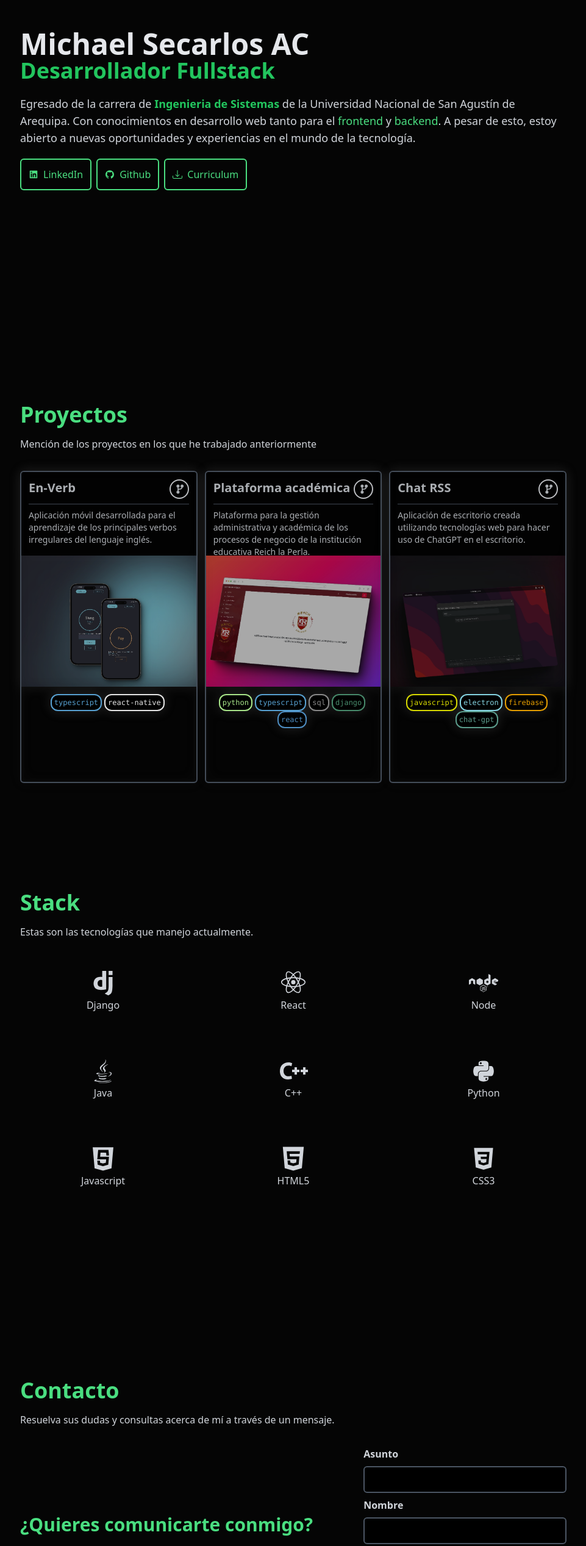
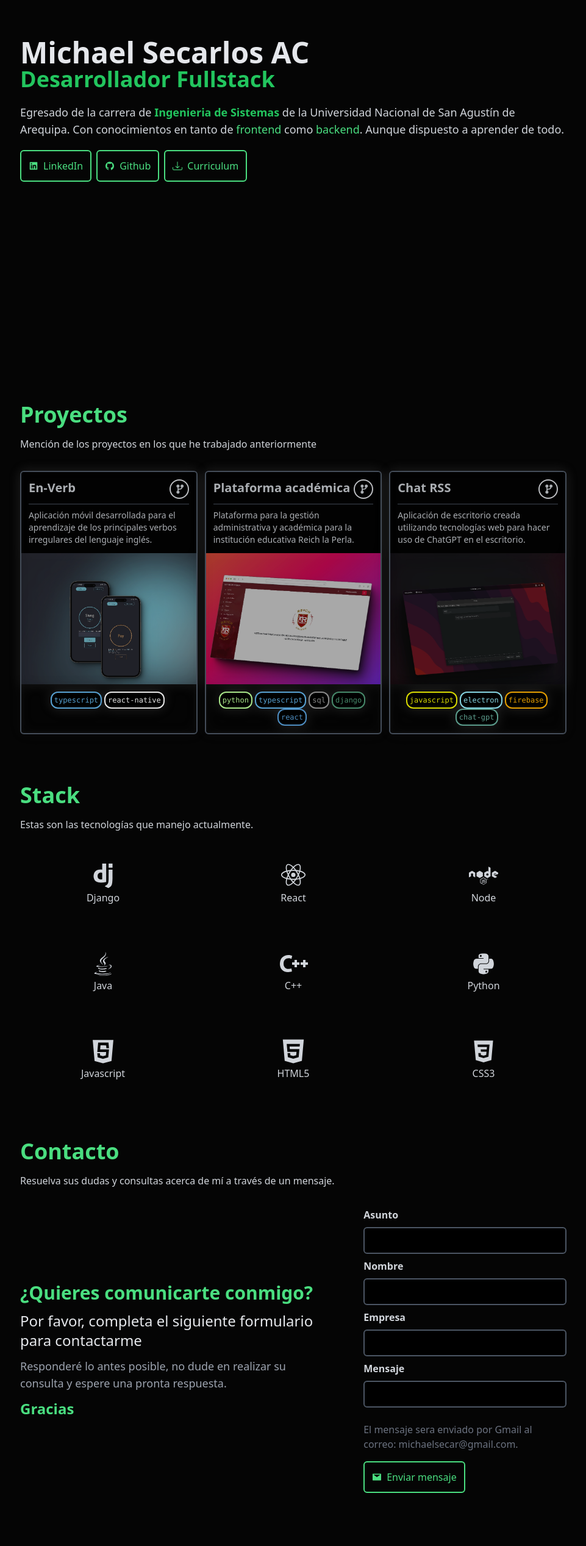
Before and after one commit to michaelsecar/portfolio, a React (Vite) app: page / in a window 1280 px wide. Shown: the part 220-2755 px from the top of the page at 61% size, without its empty margins (159-1120 px from the left). Built offline with nearby package versions, Linux system fonts and the light colour scheme.

Commit message:
Agregado responsive

```diff
--- a/package.json
+++ b/package.json
@@ -4,7 +4,7 @@
   "version": "0.0.0",
   "type": "module",
   "scripts": {
-    "dev": "vite",
+    "dev": "vite --host",
     "build": "vite build",
     "preview": "vite preview"
   },
--- a/public/projects.json
+++ b/public/projects.json
@@ -8,7 +8,7 @@
     },
     {
         "title": "Plataforma académica",
-        "description": "Plataforma para la gestión administrativa y académica de los procesos de negocio de la institución educativa Reich la Perla.",
+        "description": "Plataforma para la gestión administrativa y académica para la institución educativa Reich la Perla.",
         "image":"/reich.png",
         "repository": "https://gitlab.com/frego100/pisw_2023_reich_colegio",
         "technologies": ["python", "typescript", "sql", "django", "react"]
--- a/src/components/Contact/Contact.jsx
+++ b/src/components/Contact/Contact.jsx
@@ -16,10 +16,10 @@ export const Contact = () => {
     }
 
     return (
-        <div className="container h-screen pt-8">
+        <div className="container h-fit pt-8">
             <Title title="Contacto" description="Resuelva sus dudas y consultas acerca de mí a través de un mensaje."/>
-            <div className="flex gap-16 justify-center">
-                <div className="flex w-3/5 flex-col justify-center gap-3">
+            <div className="md:flex gap-16 justify-center">
+                <div className="hidden md:flex md:w-3/5 md:visible flex-col justify-center gap-3">
                     <h2 className="font-bold text-green-400 text-3xl">¿Quieres comunicarte conmigo?</h2>
                     <p className='text-gray-200 text-2xl'>
                         Por favor, completa el siguiente formulario para contactarme
@@ -29,13 +29,13 @@ export const Contact = () => {
                     </p>
                     <p className='text-green-400 font-bold text-2xl'>Gracias</p>
                 </div>
-                <div className="flex w-2/5">
+                <div className="flex md:w-2/5">
                     <form action="#" method="get" className="w-full rounded-md">
                         <TextInput input="Asunto" callback={setAsunto}/>
                         <TextInput input="Nombre" callback={setNombre}/>
                         <TextInput input="Empresa" callback={setEmpresa}/>
                         <TextInput input="Mensaje" callback={setMensaje}/>
-                        <p className="py-4 text-gray-500 size-sm">El mensaje sera enviado por Gmail.</p>
+                        <p className="py-4 text-gray-500 size-sm">El mensaje sera enviado por Gmail al correo: michaelsecar@gmail.com.</p>
                         <div className="flex">
                             <Anchor text="Enviar mensaje" Icon={MailIcon} href={`https://mail.google.com/mail/?view=cm&fs=1&to=michaelsecar@gmail.com&su=${asunto}+-+${empresa}&body=De+${nombre}.+${mensaje}`}/>
                         </div>
--- a/src/components/Footer/Footer.jsx
+++ b/src/components/Footer/Footer.jsx
@@ -2,12 +2,12 @@ import { MailIcon, GitHubIcon, LinkedInIcon } from '../../icons/Icons'
 
 export const Footer = () => {
     return (
-        <div className="container flex justify-between h-48 mt-24">
+        <div className="container flex h-48 mt-24 sm:justify-between justify-normal gap-5">
             <div className="flex w-7/12 flex-col">
                 <h3 className="text-green-400 font-bold text-2xl">
                     Mi Portfolio
                 </h3>
-                <p className="text-gray-400 py-5">
+                <p className="text-gray-400 py-5 text-xs md:text-sm">
                     Este portfolio tiene como fin dar a conocer mi perfil profesional y evidenciar mis avances, experiencia y conocimientos en el desarrollo de software.
                 </p>
             </div>
@@ -15,18 +15,18 @@ export const Footer = () => {
             <div className="flex w-2/12 flex-col [&>ul>li>a]:text-green-400">
                 <h2 className="font-bold text-2xl text-gray-200">Contacto</h2>
                 <ul>
-                    <li>
+                    <li className='flex'>
                         <a className="text-green-400 flex gap-2 items-center" href="https://mail.google.com/mail/?view=cm&fs=1&to=michaelsecar@gmail.com">
                             <MailIcon/> Gmail
                         </a>
                     </li>
-                    <li>
+                    <li className='flex'>
                         <a className="text-green-400 flex gap-2 items-center" href="https://github.com/michaelsecar" target="_blank" rel="noopener noreferrer">
                             <GitHubIcon/> GitHub
                         </a>
                     </li>
-                    <li>
-                        <a className="text-green-400 flex gap-2 items-center" href="https://www.linkedin.com/in/michael-secarlos-a99572180/" target="_blank" rel="noopener noreferrer">
+                    <li className='flex'>
+                        <a className="text-green-400 flex gap-2 items-center" href="https://www.linkedin.com/in/michael-apaza-calsin-a99572180/" target="_blank" rel="noopener noreferrer">
                             <LinkedInIcon/> LinkedIn
                         </a>
                     </li>
--- a/src/components/Home/Home.jsx
+++ b/src/components/Home/Home.jsx
@@ -9,11 +9,11 @@ export const Home = () => {
                     <h1 className="text-5xl text-gray-200">Michael Secarlos AC</h1>
                     <h2 className="text-4xl text-green-500">Desarrollador Fullstack</h2>
                 </div>
-                <p className="text-lg py-5">
-                    Egresado de la carrera de <span className="text-green-500 font-bold">Ingenieria de Sistemas</span> de la Universidad Nacional de San Agustín de Arequipa. Con conocimientos en desarrollo web tanto para el <span className='text-green-400'>frontend</span> y <span className='text-green-400'>backend</span>.
-                    A pesar de esto, estoy abierto a nuevas oportunidades y experiencias en el mundo de la tecnología.
+                <p className="md:text-lg py-5">
+                    Egresado de la carrera de <span className="text-green-500 font-bold">Ingenieria de Sistemas</span> de la Universidad Nacional de San Agustín de Arequipa.
+                    Con conocimientos en tanto de <span className='text-green-400'>frontend</span> como <span className='text-green-400'>backend</span>. Aunque dispuesto a aprender de todo.
                 </p>
-                <div className='flex gap-2'>
+                <div className='sm:flex gap-2'>
                     <Anchor text="LinkedIn" href="https://www.linkedin.com/in/michael-apaza-calsin-a99572180/" Icon={LinkedInIcon} rel="noopener noreferrer" target="_blank"/>
                     <Anchor text="Github" href="https://github.com/michaelsecar/" Icon={GitHubIcon} rel="noopener noreferrer" target="_blank"/>
                     <Anchor text="Curriculum" href="/CV.pdf"download='' Icon={CVIcon}/>
--- a/src/components/Navbar/NavItem.jsx
+++ b/src/components/Navbar/NavItem.jsx
@@ -4,11 +4,11 @@ export const NavItem = ({text, href, Icon=undefined, isCurrent=false}) => {
             <a href={href} className={`
                 text-md p-4 gap-2 border-b-2 border-transparent duration-100
                 flex items-center justify-center
-                text-gray-200 hover:text-gray-400 hover:border-b-gray-400 w-32
+                text-gray-200 hover:text-gray-400 hover:border-b-gray-400 w-20 md:w-32
                 ${isCurrent?'text-green-400 border-b-green-400' :''}`}
             >
                 {Icon?<Icon/>:<></>}
-                {text}
+                <span className="md:inline hidden">{text}</span>
             </a>
     )
 }
--- a/src/components/Navbar/Navbar.jsx
+++ b/src/components/Navbar/Navbar.jsx
@@ -19,6 +19,5 @@ export const Navbar = ({currentSection=0}) => {
                 </li>
             </ul>
         </div>
-
     )
 }
--- a/src/components/Projects/GridElement.jsx
+++ b/src/components/Projects/GridElement.jsx
@@ -9,8 +9,7 @@ export const GridElement = ({title, description, img=undefined, image="#", repos
             rounded-md backdrop-blur-sm border-2 border-gray-600 duration-75 opacity-90 overflow-hidden
             drop-shadow-[0_0_10px_rgba(120,120,120,0.3)]
             hover:opacity-100 hover:border-green-600 hover:drop-shadow-[0_0_10px_rgba(0,230,0,0.3)]
-            [&>img]:hover:opacity-100
-             [&>div>h2]:hover:text-green-400
+            [&>div>h2]:hover:text-green-400
             "
         >
             <div>
@@ -30,7 +29,7 @@ export const GridElement = ({title, description, img=undefined, image="#", repos
                         </div>
                     </div>
                     <hr className="my-2 border-gray-600"/>
-                   <p className="text-gray-300 text-sm h-16">
+                   <p className="text-gray-300 text-sm">
                         {description}
                     </p>
                 </div>
--- a/src/components/Projects/Projects.jsx
+++ b/src/components/Projects/Projects.jsx
@@ -4,7 +4,6 @@ import { useState, useEffect } from "react"
 import { getProjects } from "../../services/Projects.service"
 
 export const Projects = () => {
-
     const [projects, setProjects] = useState([])
 
     useEffect(()=>{
@@ -12,14 +11,13 @@ export const Projects = () => {
         .then(data=>{
             setProjects(data)
         })
-    },[])
-
+    }, [])
 
     return (
-        <div className="h-screen container pt-8">
+        <div className="h-fit container pt-8">
             <Title title="Proyectos" description="Mención de los proyectos en los que he trabajado anteriormente"/>
             <div className="flex h-2/3">
-                <div className="grid grid-cols-3 gap-3">
+                <div className="grid lg:grid-cols-3 md:grid-cols-2 gap-3 grid-cols-1">
                     {
                         projects.map((e,i) => {
                             return <GridElement
--- a/src/components/Stack/Stack.jsx
+++ b/src/components/Stack/Stack.jsx
@@ -16,7 +16,7 @@ export const Stack = () => {
     ]
 
     return (
-        <div className="container h-screen pt-8">
+        <div className="container h-fit pt-8">
             <Title title="Stack" description="Estas son las tecnologías que manejo actualmente."/>
             <div className='grid grid-cols-3 place-items-center gap-10'>
                 {
--- a/src/components/Utils/Anchor.jsx
+++ b/src/components/Utils/Anchor.jsx
@@ -3,6 +3,7 @@ export const Anchor = ({text, href, Icon=undefined, ...props }) => {
     return (
         <a
             className="
+                sm:my-0 my-1 justify-center
                 flex p-3 text-md items-center gap-2 border-2
                 text-green-400 border-green-400 hover:text-black hover:bg-green-400
                 rounded-md duration-100 hover:drop-shadow-[0_0_10px_rgba(0,230,0,0.3)]"
```
